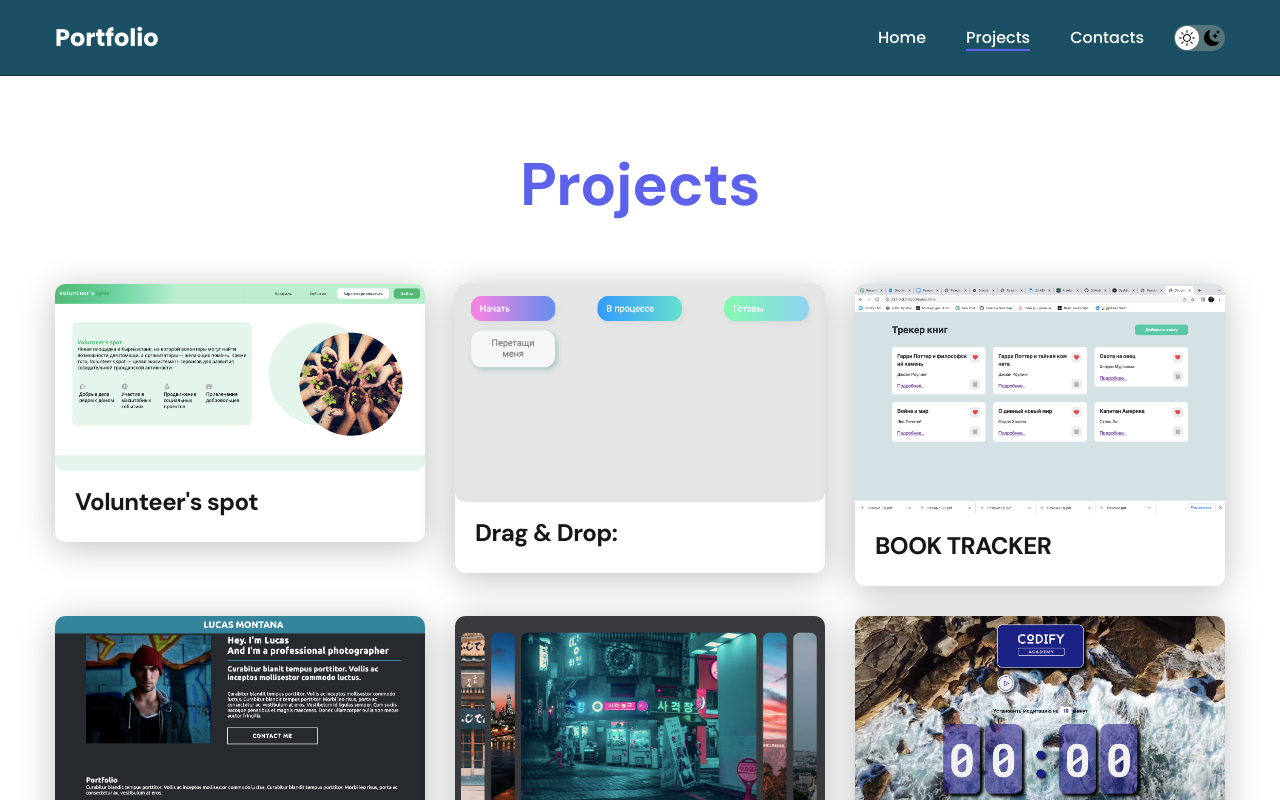
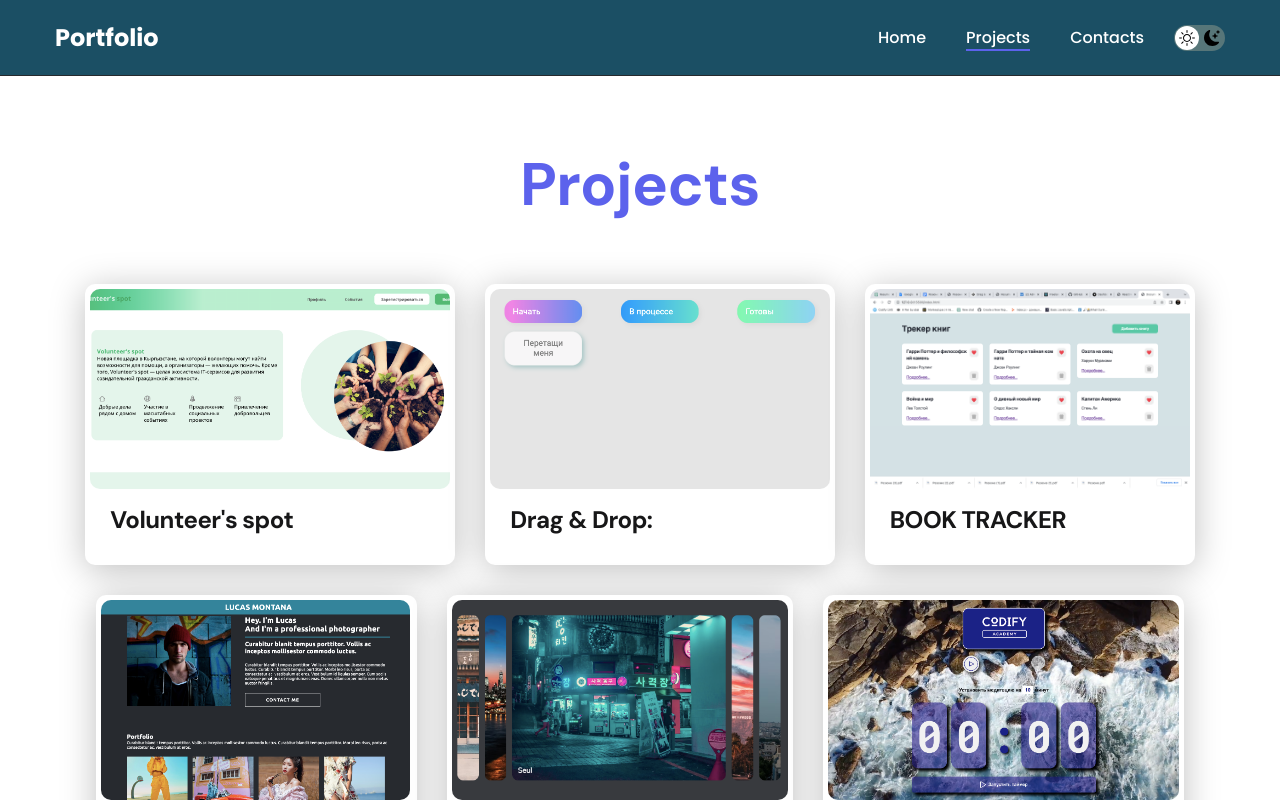
Before and after one commit to abaikb/CV-Me, a React (Create React App) app: page /projects in a window 1280 px wide. Shown: the top 800 px of the page. Built offline with nearby package versions, Linux system fonts and the light colour scheme.

Commit message:
add link footer

```diff
--- a/src/components/footer/Footer.js
+++ b/src/components/footer/Footer.js
@@ -21,7 +21,7 @@ const Footer = () => {
               </a>
             </li>
             <li className="social__item">
-              <a href="https://www.linkedin.com/in/abai-turgunbai-6712b926b/">
+              <a href="https://www.linkedin.com/in/abai-turgunbaev/">
                 <img src={linkedIn} alt="Link" />
               </a>
             </li>
--- a/src/components/project/style.css
+++ b/src/components/project/style.css
@@ -1,12 +1,16 @@
 .project {
 	max-width: 370px;
+	height: auto;
 	background-color: var(--project-card-bg);
 	box-shadow: var(--box-shadow);
 	border-radius: 10px;
+	padding: 5px;
 }
 
 .project__img {
+	height: 200px;
 	border-radius: 10px;
+	object-fit: cover;
 }
 
 .project__title {
```
